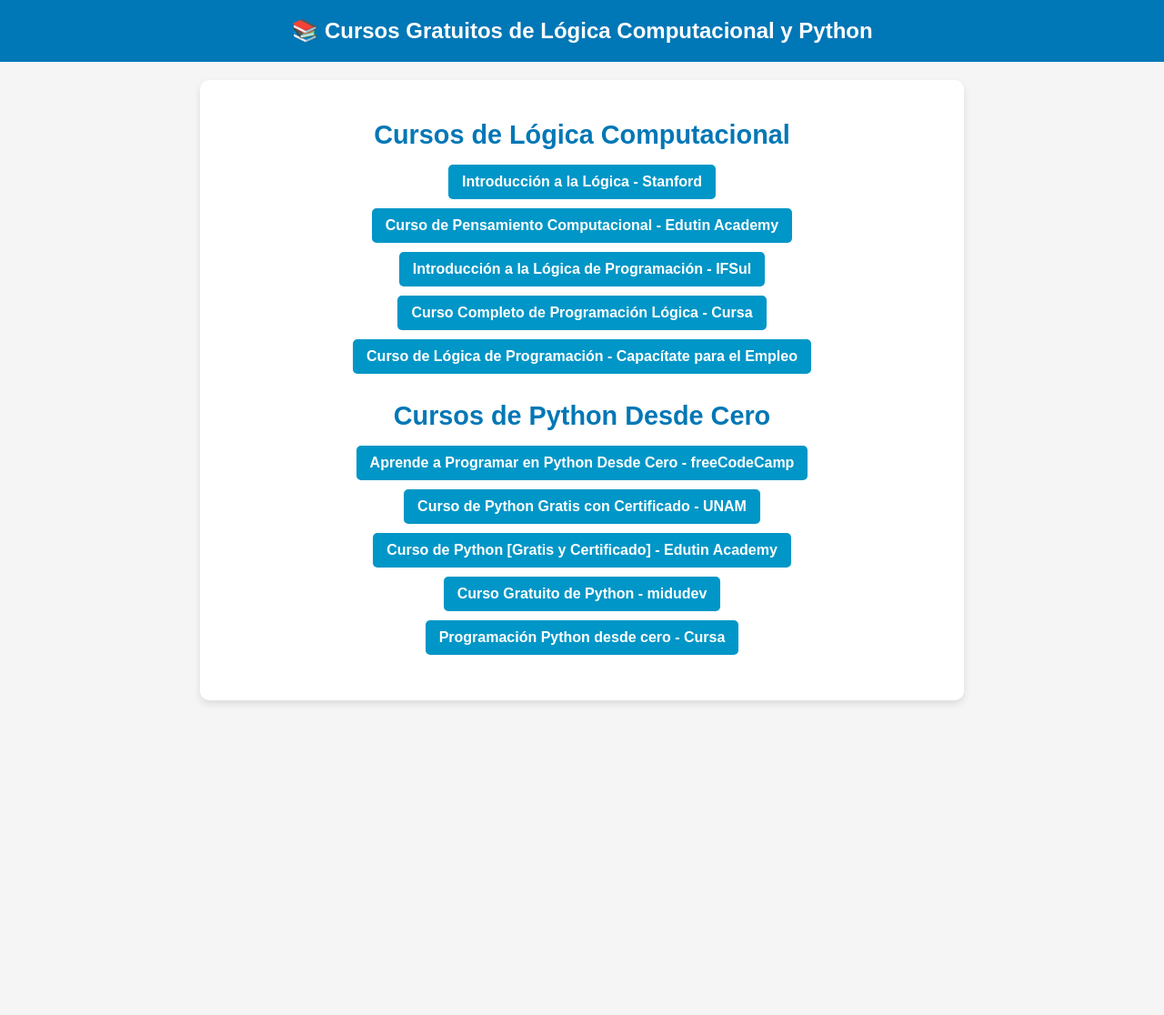
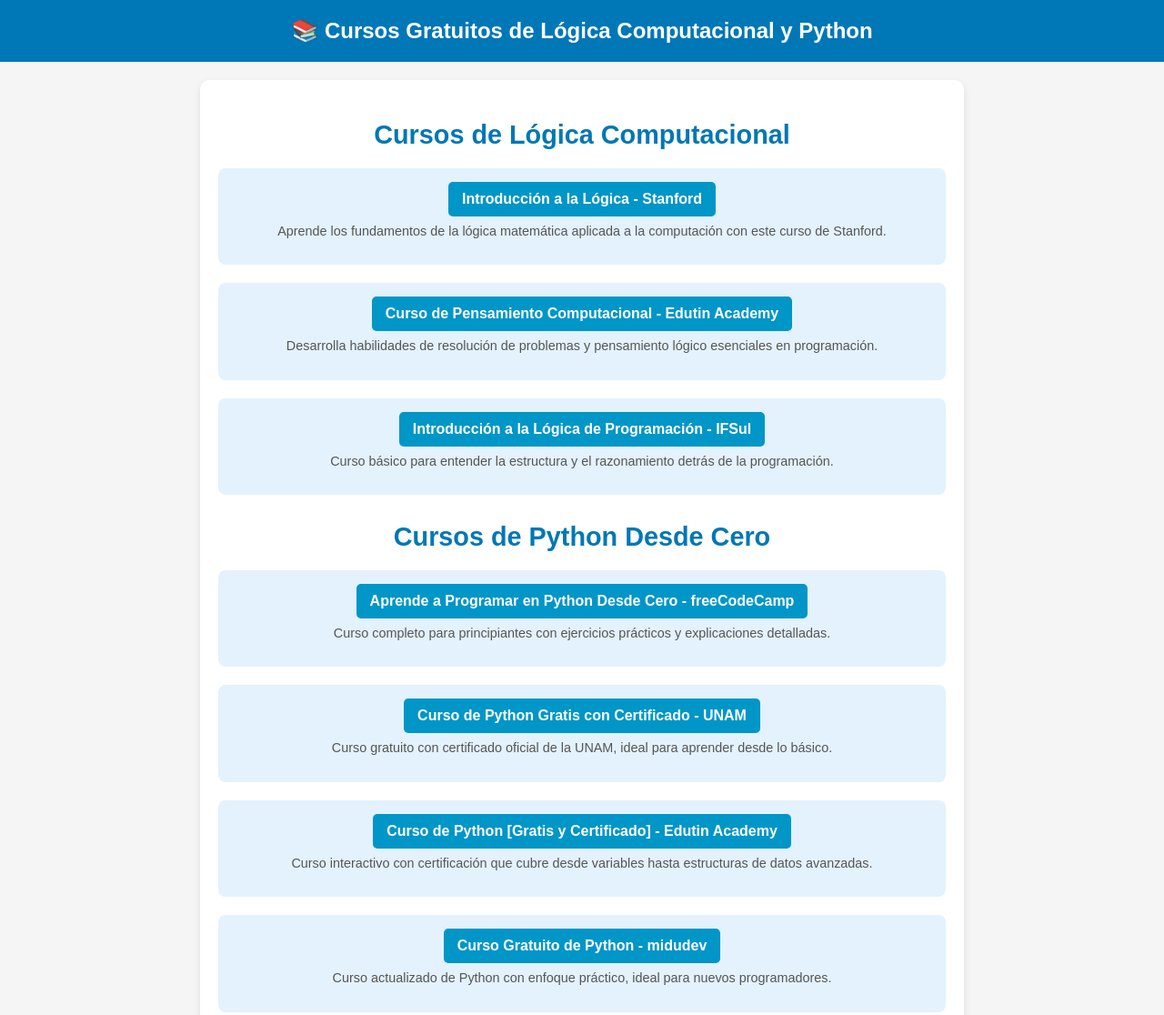
Before and after one commit to prbldr/cursos-logica-pythom, a plain HTML site: page index.html in a window 1280 px wide. Shown: the top 1116 px of the page at 91% size. Before the commit the page ends 800 px from the top, so only its background shows below. Drawn offline with Linux system fonts and the light colour scheme.

Commit message:
Agregadas descriociones

```diff
--- a/index.html
+++ b/index.html
@@ -54,7 +54,10 @@
         }
 
         li {
-            margin: 10px 0;
+            margin: 20px 0;
+            padding: 15px;
+            background: #e3f2fd;
+            border-radius: 8px;
         }
 
         /* --- BOTONES/LINKS --- */
@@ -71,6 +74,13 @@
 
         a:hover {
             background-color: #023e8a;
+        }
+
+        /* --- DESCRIPCIONES --- */
+        .descripcion {
+            font-size: 0.9rem;
+            color: #555;
+            margin-top: 8px;
         }
 
         /* --- RESPONSIVE (MÓVILES) --- */
@@ -101,22 +111,40 @@
         <section>
             <h1>Cursos de Lógica Computacional</h1>
             <ul>
-                <li><a href="https://aprendergratis.es/cursos-online/curso-gratuitos-sobre-programacion/curso-de-introduccion-a-la-programacion-logic/?utm_source=chatgpt.com" target="_blank">Introducción a la Lógica - Stanford</a></li>
-                <li><a href="https://edutin.com/curso-de-pensamiento-computacional?utm_source=chatgpt.com" target="_blank">Curso de Pensamiento Computacional - Edutin Academy</a></li>
-                <li><a href="https://mundi.ifsul.edu.br/portal/introducao-a-logica-de-programacao.php?utm_source=chatgpt.com" target="_blank">Introducción a la Lógica de Programación - IFSul</a></li>
-                <li><a href="https://cursa.app/es/libro-electronico-gratis/curso-completo-de-programacion-logica-para-principiantes?utm_source=chatgpt.com" target="_blank">Curso Completo de Programación Lógica - Cursa</a></li>
-                <li><a href="https://capacitateparaelempleo.org" target="_blank">Curso de Lógica de Programación - Capacítate para el Empleo</a></li>
+                <li>
+                    <a href="https://aprendergratis.es/cursos-online/curso-gratuitos-sobre-programacion/curso-de-introduccion-a-la-programacion-logic/?utm_source=chatgpt.com" target="_blank">Introducción a la Lógica - Stanford</a>
+                    <p class="descripcion">Aprende los fundamentos de la lógica matemática aplicada a la computación con este curso de Stanford.</p>
+                </li>
+                <li>
+                    <a href="https://edutin.com/curso-de-pensamiento-computacional?utm_source=chatgpt.com" target="_blank">Curso de Pensamiento Computacional - Edutin Academy</a>
+                    <p class="descripcion">Desarrolla habilidades de resolución de problemas y pensamiento lógico esenciales en programación.</p>
+                </li>
+                <li>
+                    <a href="https://mundi.ifsul.edu.br/portal/introducao-a-logica-de-programacao.php?utm_source=chatgpt.com" target="_blank">Introducción a la Lógica de Programación - IFSul</a>
+                    <p class="descripcion">Curso básico para entender la estructura y el razonamiento detrás de la programación.</p>
+                </li>
             </ul>
         </section>
 
         <section>
             <h1>Cursos de Python Desde Cero</h1>
             <ul>
-                <li><a href="https://www.freecodecamp.org/espanol/news/aprende-a-programar-en-python-desde-cero-curso-completo-gratis/?utm_source=chatgpt.com" target="_blank">Aprende a Programar en Python Desde Cero - freeCodeCamp</a></li>
-                <li><a href="https://cursosgratisunam.com/programacion/python/?utm_source=chatgpt.com" target="_blank">Curso de Python Gratis con Certificado - UNAM</a></li>
-                <li><a href="https://edutin.com/curso-de-python?utm_source=chatgpt.com" target="_blank">Curso de Python [Gratis y Certificado] - Edutin Academy</a></li>
-                <li><a href="https://www.cursopython.dev/?utm_source=chatgpt.com" target="_blank">Curso Gratuito de Python - midudev</a></li>
-                <li><a href="https://cursa.app/es/curso-gratis/programacion-python-desde-cero-bebh?utm_source=chatgpt.com" target="_blank">Programación Python desde cero - Cursa</a></li>
+                <li>
+                    <a href="https://www.freecodecamp.org/espanol/news/aprende-a-programar-en-python-desde-cero-curso-completo-gratis/?utm_source=chatgpt.com" target="_blank">Aprende a Programar en Python Desde Cero - freeCodeCamp</a>
+                    <p class="descripcion">Curso completo para principiantes con ejercicios prácticos y explicaciones detalladas.</p>
+                </li>
+                <li>
+                    <a href="https://cursosgratisunam.com/programacion/python/?utm_source=chatgpt.com" target="_blank">Curso de Python Gratis con Certificado - UNAM</a>
+                    <p class="descripcion">Curso gratuito con certificado oficial de la UNAM, ideal para aprender desde lo básico.</p>
+                </li>
+                <li>
+                    <a href="https://edutin.com/curso-de-python?utm_source=chatgpt.com" target="_blank">Curso de Python [Gratis y Certificado] - Edutin Academy</a>
+                    <p class="descripcion">Curso interactivo con certificación que cubre desde variables hasta estructuras de datos avanzadas.</p>
+                </li>
+                <li>
+                    <a href="https://www.cursopython.dev/?utm_source=chatgpt.com" target="_blank">Curso Gratuito de Python - midudev</a>
+                    <p class="descripcion">Curso actualizado de Python con enfoque práctico, ideal para nuevos programadores.</p>
+                </li>
             </ul>
         </section>
     </main>
```
